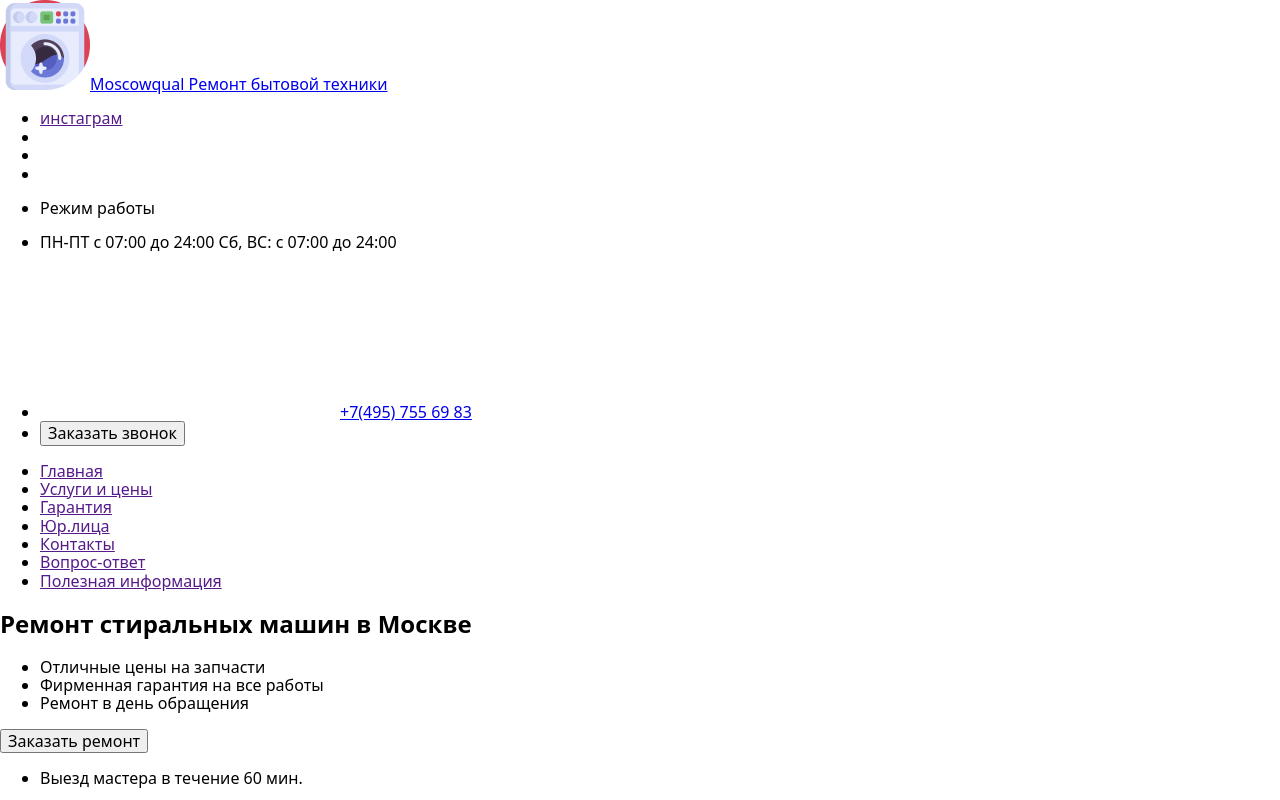
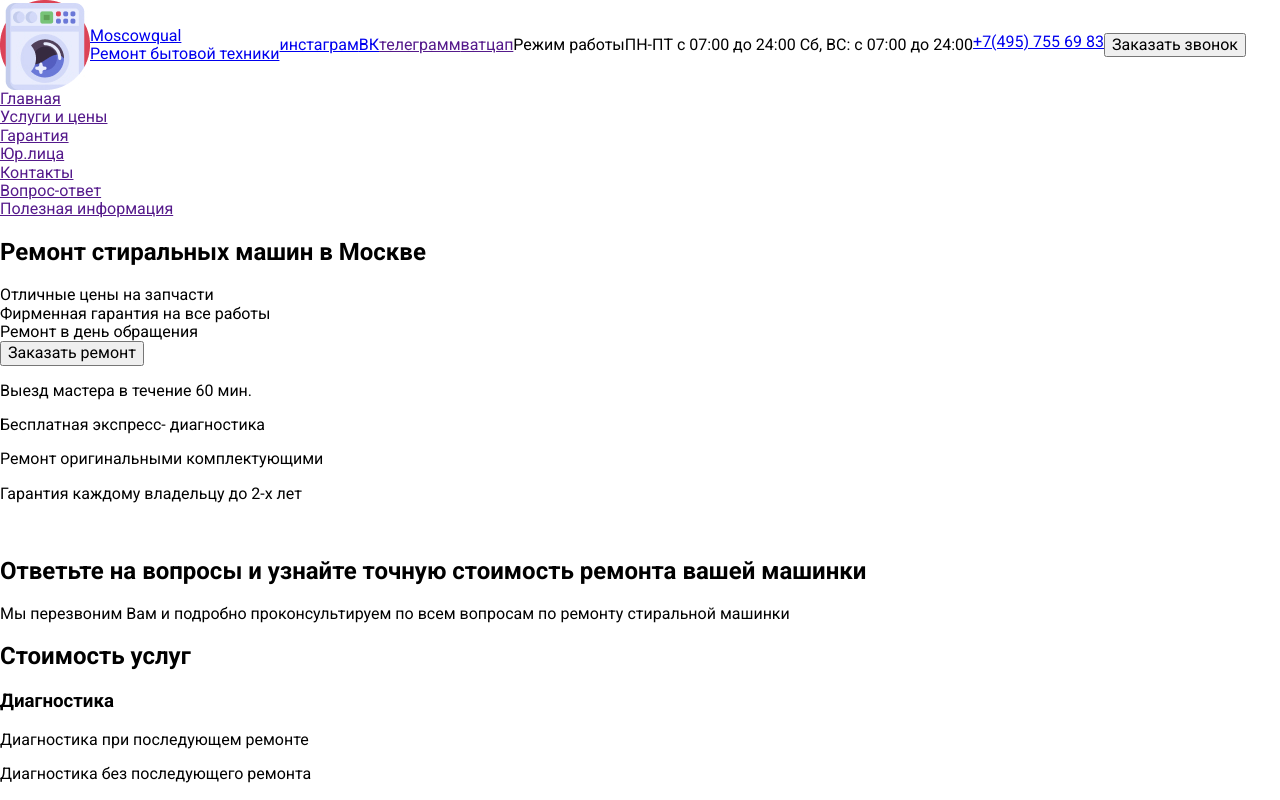
Before and after one commit to GrygoriyChernish/fson43-group8, a plain HTML site: page index.html in a window 1280 px wide. Shown: the top 800 px of the page. Drawn offline with nearby package versions, Linux system fonts and the light colour scheme.

Commit message:
add class 2

```diff
--- a/css/style.css
+++ b/css/style.css
@@ -6,3 +6,36 @@
     --placeholder-text-color: #A5A5A5;
     --date-text-color: #585858;
 }
+
+body {
+    font-family: Roboto, sans-serif;
+}
+ul {
+    margin: 0;
+    padding: 0;
+    list-style: none;
+}
+.menu {
+    display: flex;
+}
+
+.work {
+    display: flex;
+}
+
+.contacts {
+    display: flex;
+}
+
+.header-container {
+    display: flex;
+    align-items: center;
+}
+
+.logo {
+    display: flex;
+    align-items: center;
+}
+.logo-name {
+    display: block;
+}
--- a/index.html
+++ b/index.html
@@ -9,27 +9,28 @@
     <link rel="preconnect" href="https://fonts.googleapis.com">
 <link rel="preconnect" href="https://fonts.gstatic.com" crossorigin>
 <link href="https://fonts.googleapis.com/css2?family=Roboto:ital,wght@0,400;0,500;0,700;1,400&display=swap" rel="stylesheet">
-
+<link rel="stylesheet" href="./css/style.css"/>
   </head>
 
   <body>
     <header>
-      <a class="logo" href="/"><img src="/images/logo.jpg" alt="Moscowqual" />Moscowqual Ремонт бытовой техники</a>
-      <ul class="menu-list">
+      <div class="container header-container">
+        <a class="logo" href="/"><img src="/images/logo.jpg" alt="Moscowqual" /><div><span class="logo-name">Moscowqual</span>Ремонт бытовой техники</div></a>
+      <ul class="menu">
         <li class="menu-item">
-          <a class="menu-link" href="">инстаграм</a>
+          <a class="menu-link" href="/">инстаграм</a>
         </li>
         <li class="menu-item">
-          <a class="menu-link" href="ВК"></a>
+          <a class="menu-link" href="/">ВК</a>
         </li>
         <li class="menu-item">
-          <a class="menu-link" href="телеграмм"></a>
+          <a class="menu-link" href="">телеграмм</a>
         </li>
         <li class="menu-item">
-          <a class="menu-link" href="ватцап"></a>
+          <a class="menu-link" href="">ватцап</a>
         </li>
       </ul>
-      <ul class="work-list">
+      <ul class="work">
         <li class="work-item">
           <p class="work-text">Режим работы</p>
         </li>
@@ -40,12 +41,13 @@
       </ul>
       <ul class="contacts">
         <li class="contacts-item">
-          <a class="contacts-link" href="tel:+74957556983"><svg></svg>+7(495) 755 69 83</a>
+          <a class="contacts-link" href="tel:+74957556983">+7(495) 755 69 83</a>
         </li>
         <li class="contacts-item">
           <button class="contacts-button" type="button">Заказать звонок</button>
         </li>
       </ul>
+      </div>
     </header>
     <main>
       <section class="hero">
```
